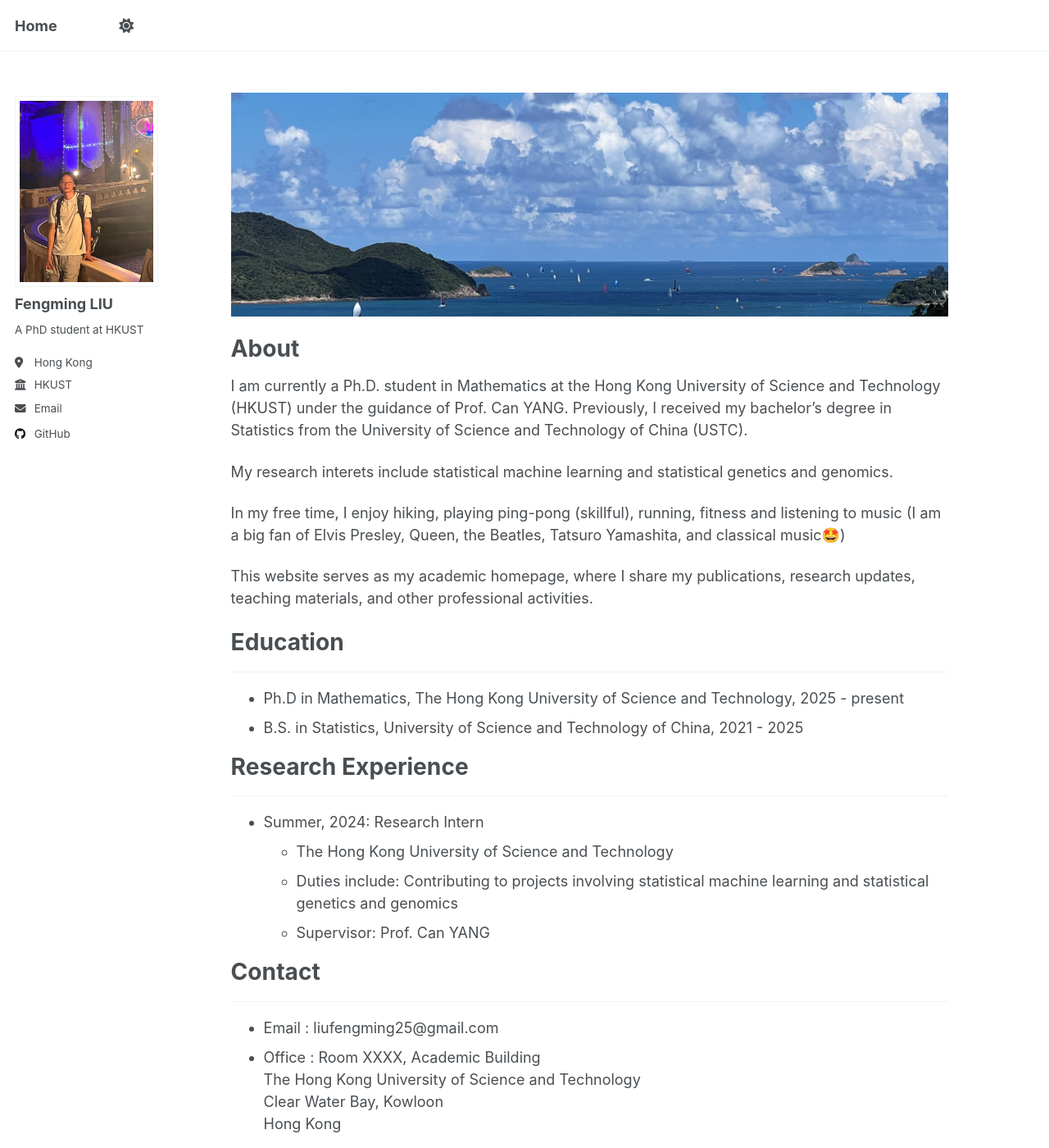
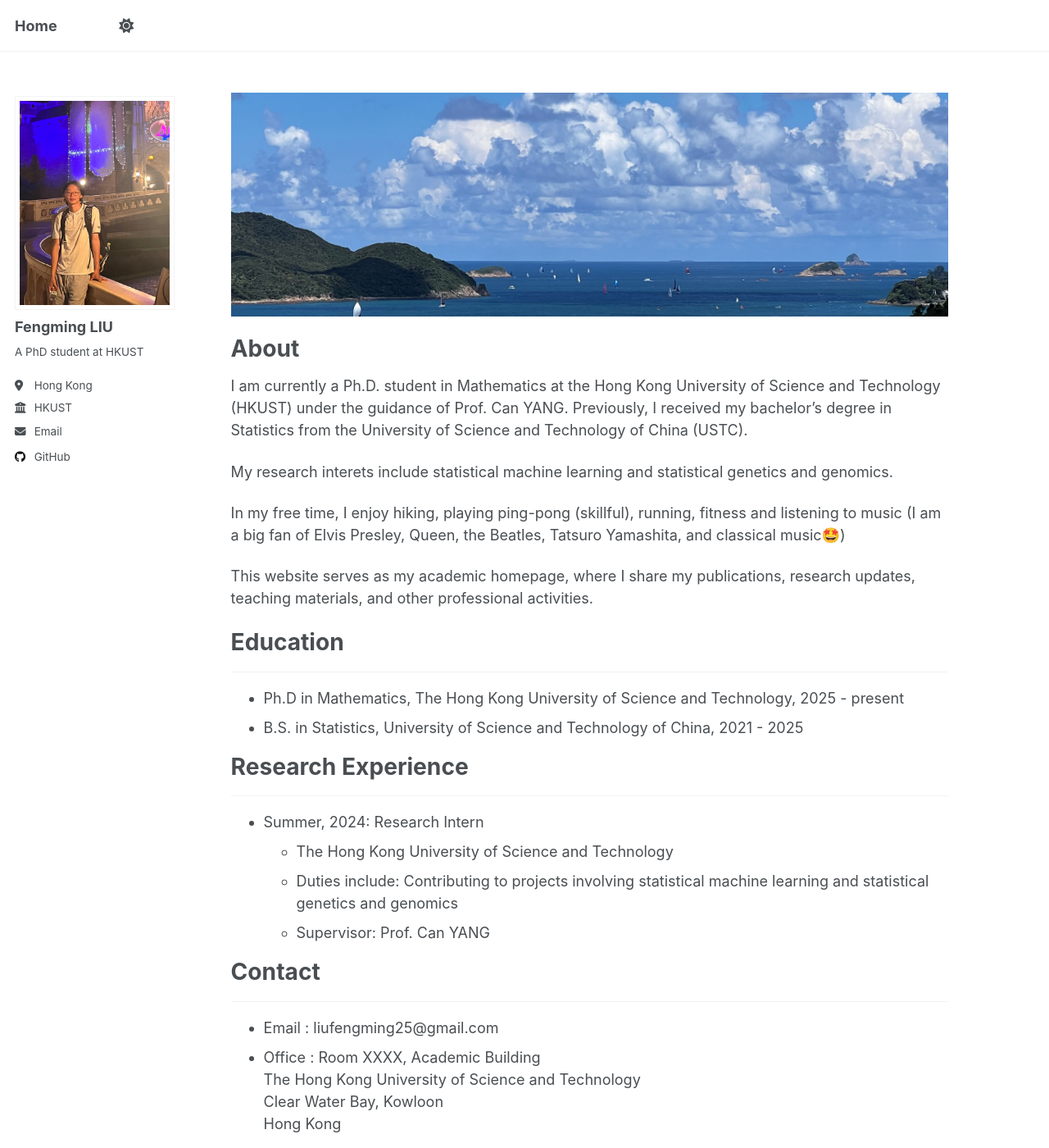
Before and after one commit to FerminLiu/FerminLiu.github.io, a Jekyll site: the page built from _pages/about.md, in a window 1280 px wide and 1400 px high. Shown: the whole window at 82% size. Built offline with Jekyll 4.4.1, drawn with Linux system fonts in a browser that asks for light colours.

Commit message:
Update _sidebar.scss

```diff
--- a/_sass/layout/_sidebar.scss
+++ b/_sass/layout/_sidebar.scss
@@ -83,7 +83,7 @@
 .author__avatar {
   display: table-cell;
   vertical-align: top;
-  width: 42px;
+  width: 36px;
   // set width only, for non-square avatars
    //height: 36px;
 
@@ -94,7 +94,7 @@
   }
 
   img {
-    max-width: 175px;
+    max-width: 250px;
     // border-radius: 50%;
     //若设置上行代码，则头像为椭圆形
 
```
